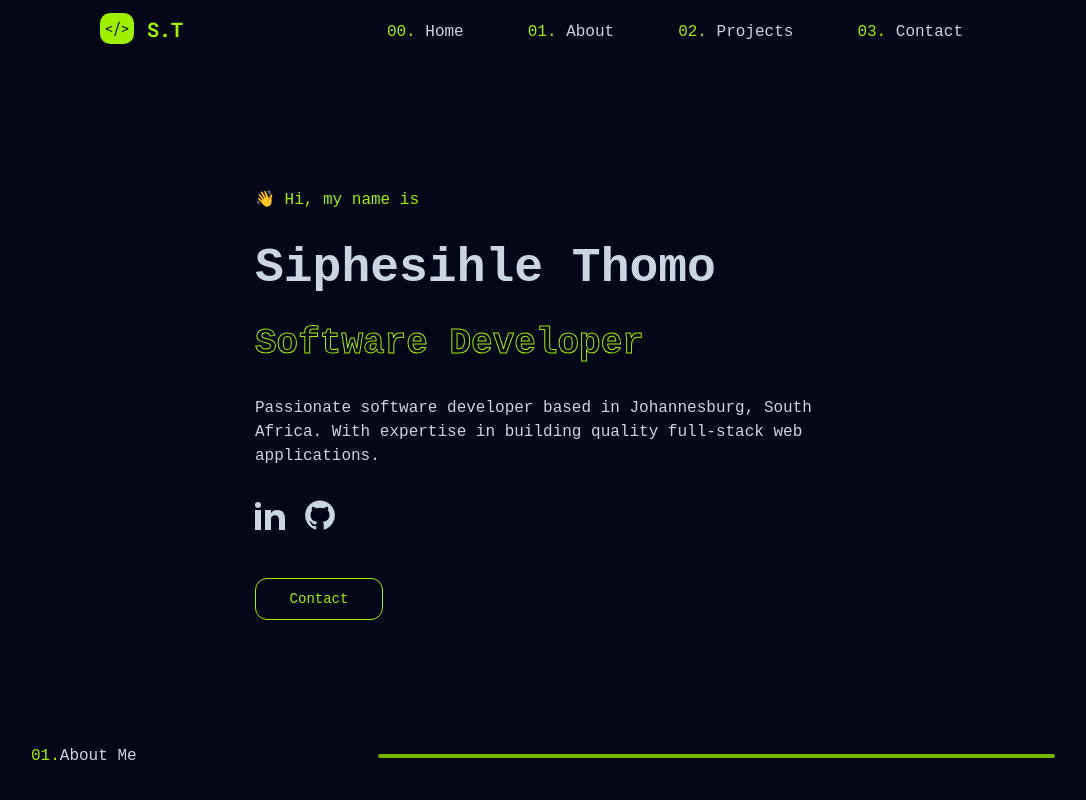
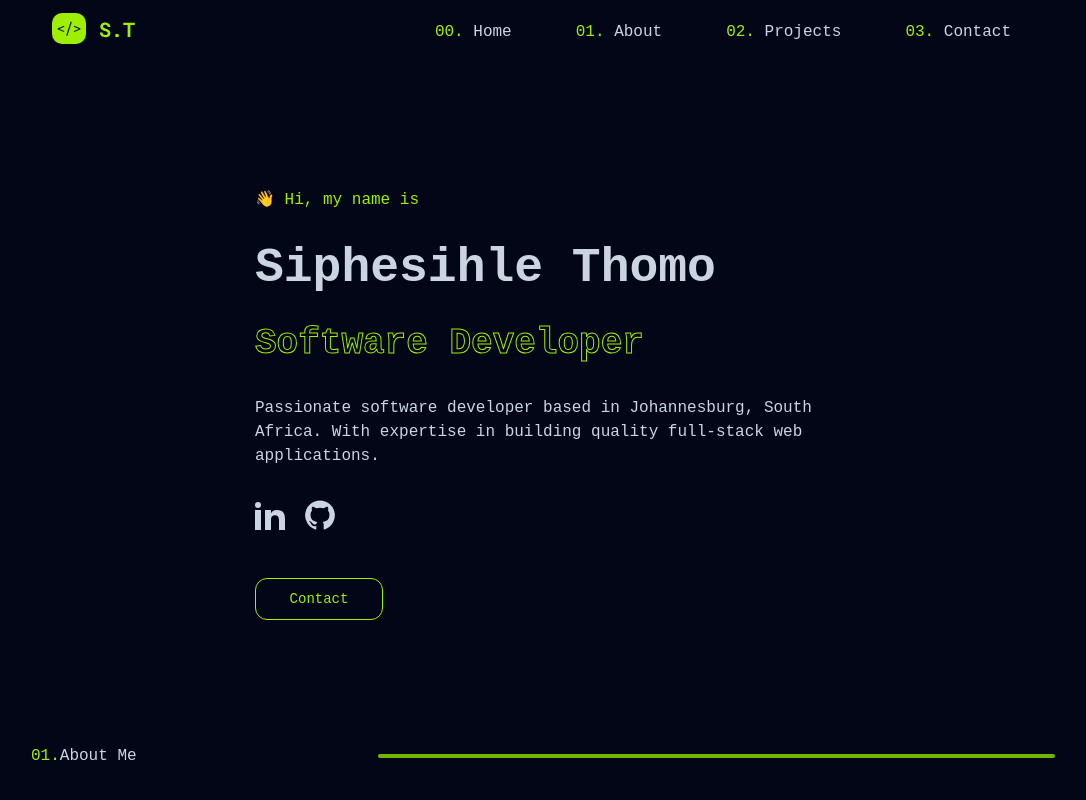
Before and after one commit to Sean-Thomo/portfolio, a Next.js app: page / in a window 1280 px wide. Shown: the top 800 px of the page, without its empty margins (97-1183 px from the left). Built offline with nearby package versions, Linux system fonts and the light colour scheme.

Commit message:
refactor: improve nav styling

```diff
--- a/src/app/globals.css
+++ b/src/app/globals.css
@@ -6,6 +6,15 @@
 /* Base styles */
 * {
 	font-family: "Fira Code", monospace;
+}
+
+/* Dark mode styles */
+@media (prefers-color-scheme: dark) {
+	body {
+		background-color: rgb(2 6 23); /* slate-950 */
+		color: rgb(203 213 225); /* slate-300 */
+		color-scheme: dark;
+	}
 }
 
 /* Header and navigation styles */
@@ -23,10 +32,19 @@ header .nav-btn {
 /* Scrollbar styles */
 ::-webkit-scrollbar {
 	width: 8px;
+	background-color: rgb(2 6 23); /* slate-950 */
 }
 
-::-webkit-scrollbar-thumb:hover {
-	background: transparent;
+::-webkit-scrollbar-thumb {
+	background: rgb(69, 104, 1) /* #9fef00 */;
+	border-radius: 16px;
+	opacity: 0.5;
+	width: 7px;
+}
+
+/* Desktop navigation styles */
+.nav-menu {
+	flex-direction: row;
 }
 
 /* Mobile navigation styles */
@@ -36,28 +54,28 @@ header .nav-btn {
 		opacity: 1;
 	}
 
-	header nav {
+	.nav-menu {
 		position: fixed;
 		top: 0;
 		left: 0;
-		height: 100%;
-		width: 100%;
-		display: flex;
+		height: 100vh;
+		width: 100vw;
 		flex-direction: column;
-		align-items: center;
-		justify-content: center;
 		gap: 1.5rem;
-		transition: 1s;
+		background-color: rgb(2 6 23); /* slate-950 */
+		transition: transform 0.7s ease-in-out;
 		transform: translateY(-100vh);
+		z-index: 50;
 	}
 
-	header .responsive-nav {
-		transform: none;
+	.nav-menu.responsive-nav {
+		transform: translateY(0);
 	}
 
-	nav .nav-close-btn {
-		position: absolute;
-		top: 2rem;
-		right: 2rem;
+	.nav-close-btn {
+		position: fixed !important;
+		top: 1.5rem !important;
+		right: 1.5rem !important;
+		z-index: 51;
 	}
 }
--- a/src/components/homepage/navbar.tsx
+++ b/src/components/homepage/navbar.tsx
@@ -13,8 +13,8 @@ export default function Navbar() {
 	return (
 		<section className="sm:flex sm:justify-center">
 			<header
-				className="top-0 sticky flex items-center justify-between h-16 z-40 px-4
-      sm:w-[1000px] md:px-8 lg:px-12"
+				className="sticky flex items-center justify-between h-16 z-40
+      sm:w-[1000px]"
 			>
 				<a href="/" className="text-lime-500 text-3xl font-black">
 					<svg
@@ -26,10 +26,13 @@ export default function Navbar() {
 						<use xlinkHref="/appIcons.svg#logo" />
 					</svg>
 				</a>
-				<nav ref={navRef} className="flex items-center text-slate-300">
+				<nav
+					ref={navRef}
+					className="nav-menu flex justify-center items-center text-slate-300"
+				>
 					<a
 						href="/"
-						className="hover:text-lime-500 mx-4 md:mx-6 lg:mx-8 "
+						className="hover:text-lime-500 mx-4 md:mx-6 lg:mx-8"
 						onClick={showNavbar}
 					>
 						<span className="text-lime-500">00.</span> Home
@@ -56,7 +59,7 @@ export default function Navbar() {
 						<span className="text-lime-500">03.</span> Contact
 					</a>
 					<button
-						className="m-5 nav-btn nav-close-btn md:hidden"
+						className="nav-close-btn m-5 nav-btn absolute top-6 right-6 md:hidden"
 						onClick={showNavbar}
 					>
 						<svg className="text-lime-500" width={24} height={24}>
@@ -64,10 +67,7 @@ export default function Navbar() {
 						</svg>
 					</button>
 				</nav>
-				<button
-					className="m-5 nav-btn nav-open-btn md:hidden"
-					onClick={showNavbar}
-				>
+				<button className="m-5 nav-btn md:hidden" onClick={showNavbar}>
 					<svg className="text-lime-500" width={24} height={24}>
 						<use xlinkHref="/appIcons.svg#bars" />
 					</svg>
```
